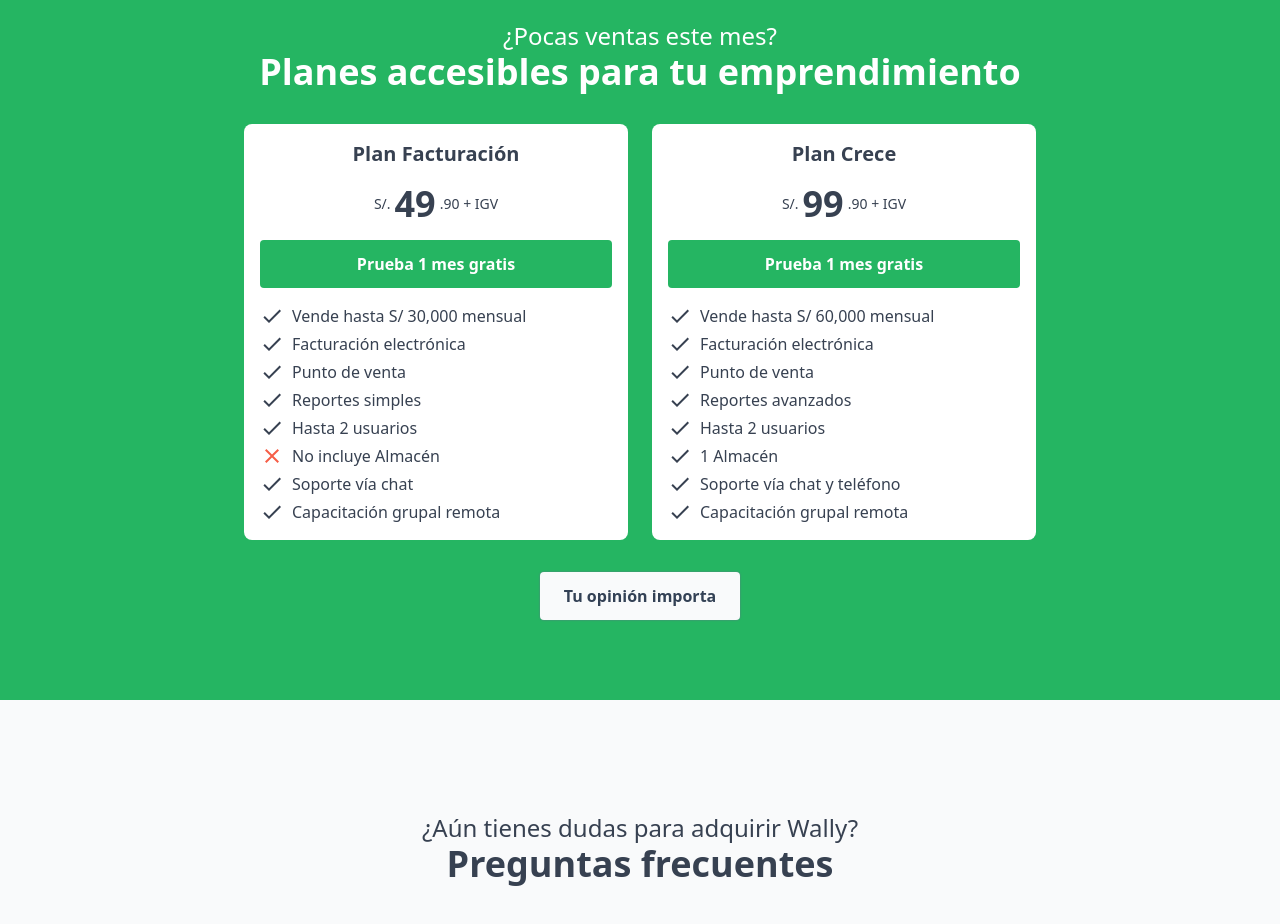
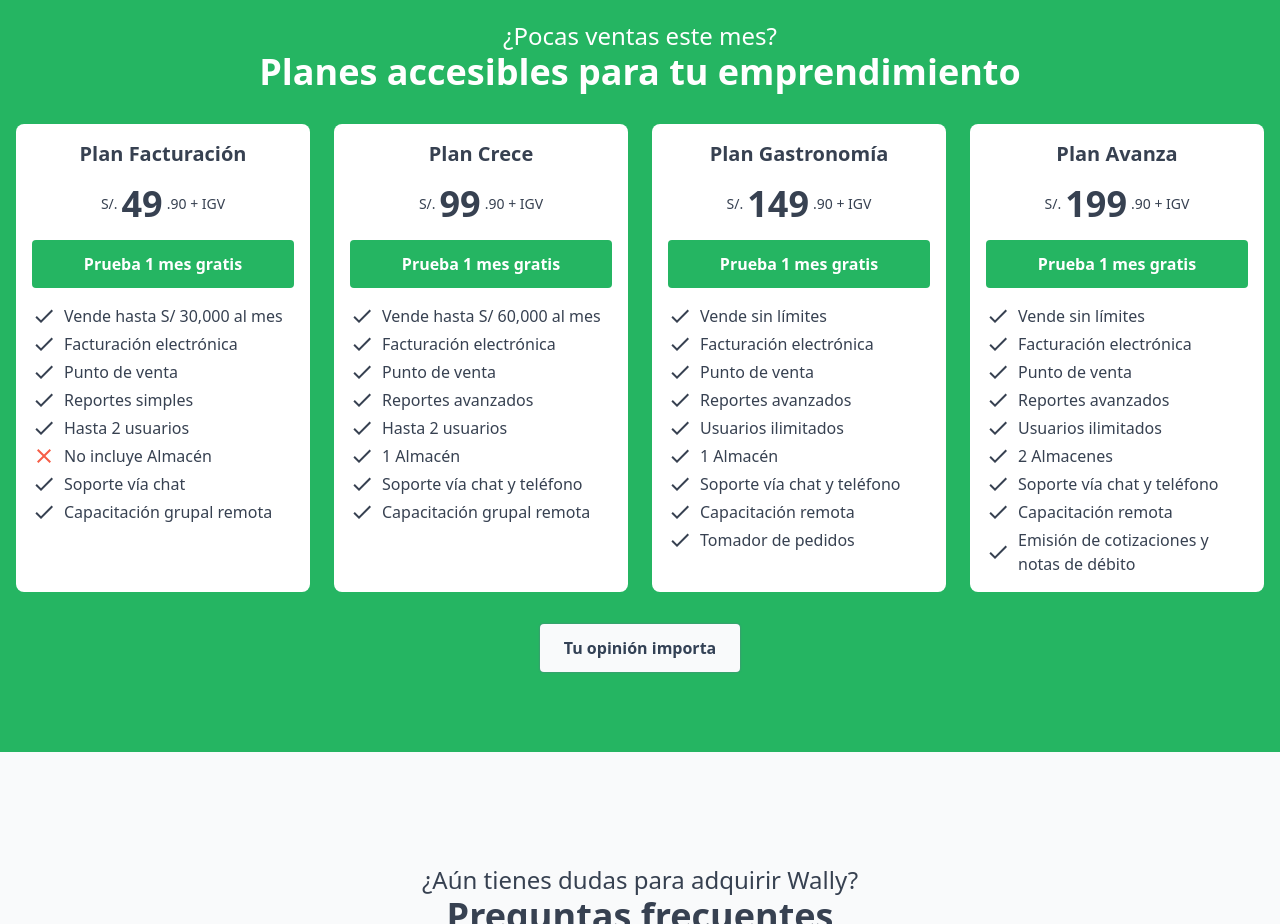
Before and after one commit to jfloresWally/lp-v3, a website: page index.html in a window 1280 px wide. Shown: the part 2600-3524 px from the top of the page. Drawn offline with Linux system fonts and the light colour scheme; files whose address does not match are found by name.

Commit message:
add plans

```diff
--- a/index.html
+++ b/index.html
@@ -135,7 +135,7 @@
             <p class="text-base text-cool-gray-50 text-center sm:text-2xl">¿Pocas ventas este mes?</p>
             <h3 class="text-2xl font-bold text-cool-gray-50 text-center sm:text-4xl">Planes accesibles para tu emprendimiento</h3>
         </header>
-        <div class="flex flex-col gap-6 mb-8 items-center lg:flex-row lg:justify-center">
+        <div class="flex flex-col gap-6 mb-8 items-center xl:flex-row xl:justify-center xl:items-stretch">
             <article class="bg-cool-gray-50 p-4 rounded-lg w-full max-w-sm">
                 <p class="text-xl font-bold text-center text-cool-gray-600 mb-4">Plan Facturación</p>
                 <div class="flex items-center gap-1 justify-center mb-4">
@@ -147,7 +147,7 @@
                 <ul>
                     <li class="flex gap-2 mb-1">
                         <img src="./assets/icon-check.svg" alt="check icon">
-                        <span class="text-base text-cool-gray-600">Vende hasta S/ 30,000 mensual</span>
+                        <span class="text-base text-cool-gray-600">Vende hasta S/ 30,000 al mes</span>
                     </li>
                     <li class="flex gap-2 mb-1">
                         <img src="./assets/icon-check.svg" alt="check icon">
@@ -191,7 +191,7 @@
                 <ul>
                     <li class="flex gap-2 mb-1">
                         <img src="./assets/icon-check.svg" alt="check icon">
-                        <span class="text-base text-cool-gray-600">Vende hasta S/ 60,000 mensual</span>
+                        <span class="text-base text-cool-gray-600">Vende hasta S/ 60,000 al mes</span>
                     </li>
                     <li class="flex gap-2 mb-1">
                         <img src="./assets/icon-check.svg" alt="check icon">
@@ -222,6 +222,101 @@
                         <span class="text-base text-cool-gray-600">Capacitación grupal remota</span>
                     </li>
 
+                </ul>
+            </article>
+            <article class="bg-cool-gray-50 p-4 rounded-lg max-w-sm w-full">
+                <p class="text-xl font-bold text-center text-cool-gray-600 mb-4">Plan Gastronomía</p>
+                <div class="flex items-center gap-1 justify-center mb-4">
+                    <span class="text-sm text-cool-gray-600">S/.</span>
+                    <span class="text-4xl font-bold text-cool-gray-600">149</span>
+                    <span class="text-sm text-cool-gray-600">.90 + IGV</span>
+                </div>
+                <a href="#" class="bt-primary bt-fill mb-4">Prueba 1 mes gratis</a>
+                <ul>
+                    <li class="flex gap-2 mb-1">
+                        <img src="./assets/icon-check.svg" alt="check icon">
+                        <span class="text-base text-cool-gray-600">Vende sin límites</span>
+                    </li>
+                    <li class="flex gap-2 mb-1">
+                        <img src="./assets/icon-check.svg" alt="check icon">
+                        <span class="text-base text-cool-gray-600">Facturación electrónica</span>
+                    </li>
+                    <li class="flex gap-2 mb-1">
+                        <img src="./assets/icon-check.svg" alt="check icon">
+                        <span class="text-base text-cool-gray-600">Punto de venta</span>
+                    </li>
+                    <li class="flex gap-2 mb-1">
+                        <img src="./assets/icon-check.svg" alt="check icon">
+                        <span class="text-base text-cool-gray-600">Reportes avanzados</span>
+                    </li>
+                    <li class="flex gap-2 mb-1">
+                        <img src="./assets/icon-check.svg" alt="check icon">
+                        <span class="text-base text-cool-gray-600">Usuarios ilimitados</span>
+                    </li>
+                    <li class="flex gap-2 mb-1">
+                        <img src="./assets/icon-check.svg" alt="check icon">
+                        <span class="text-base text-cool-gray-600">1 Almacén</span>
+                    </li>
+                    <li class="flex gap-2 mb-1">
+                        <img src="./assets/icon-check.svg" alt="check icon">
+                        <span class="text-base text-cool-gray-600">Soporte vía chat y teléfono</span>
+                    </li>
+                    <li class="flex gap-2 mb-1">
+                        <img src="./assets/icon-check.svg" alt="check icon">
+                        <span class="text-base text-cool-gray-600">Capacitación remota</span>
+                    </li>
+                    <li class="flex gap-2">
+                        <img src="./assets/icon-check.svg" alt="check icon">
+                        <span class="text-base text-cool-gray-600">Tomador de pedidos</span>
+                    </li>
+
+                </ul>
+            </article>
+            <article class="bg-cool-gray-50 p-4 rounded-lg max-w-sm w-full">
+                <p class="text-xl font-bold text-center text-cool-gray-600 mb-4">Plan Avanza</p>
+                <div class="flex items-center gap-1 justify-center mb-4">
+                    <span class="text-sm text-cool-gray-600">S/.</span>
+                    <span class="text-4xl font-bold text-cool-gray-600">199</span>
+                    <span class="text-sm text-cool-gray-600">.90 + IGV</span>
+                </div>
+                <a href="#" class="bt-primary bt-fill mb-4">Prueba 1 mes gratis</a>
+                <ul>
+                    <li class="flex gap-2 mb-1">
+                        <img src="./assets/icon-check.svg" alt="check icon">
+                        <span class="text-base text-cool-gray-600">Vende sin límites</span>
+                    </li>
+                    <li class="flex gap-2 mb-1">
+                        <img src="./assets/icon-check.svg" alt="check icon">
+                        <span class="text-base text-cool-gray-600">Facturación electrónica</span>
+                    </li>
+                    <li class="flex gap-2 mb-1">
+                        <img src="./assets/icon-check.svg" alt="check icon">
+                        <span class="text-base text-cool-gray-600">Punto de venta</span>
+                    </li>
+                    <li class="flex gap-2 mb-1">
+                        <img src="./assets/icon-check.svg" alt="check icon">
+                        <span class="text-base text-cool-gray-600">Reportes avanzados</span>
+                    </li>
+                    <li class="flex gap-2 mb-1">
+                        <img src="./assets/icon-check.svg" alt="check icon">
+                        <span class="text-base text-cool-gray-600">Usuarios ilimitados</span>
+                    </li>
+                    <li class="flex gap-2 mb-1">
+                        <img src="./assets/icon-check.svg" alt="check icon">
+                        <span class="text-base text-cool-gray-600">2 Almacenes</span>
+                    </li>
+                    <li class="flex gap-2 mb-1">
+                        <img src="./assets/icon-check.svg" alt="check icon">
+                        <span class="text-base text-cool-gray-600">Soporte vía chat y teléfono</span>
+                    </li>
+                    <li class="flex gap-2 mb-1">
+                        <img src="./assets/icon-check.svg" alt="check icon">
+                        <span class="text-base text-cool-gray-600">Capacitación remota</span>
+                    </li>
+                    <li class="flex gap-2 items-start">
+                        <img src="./assets/icon-check.svg" alt="check icon">
+                        <span class="text-base text-cool-gray-600">Emisión de cotizaciones y notas de débito</span>
+                    </li>
                 </ul>
             </article>
         </div>
```
